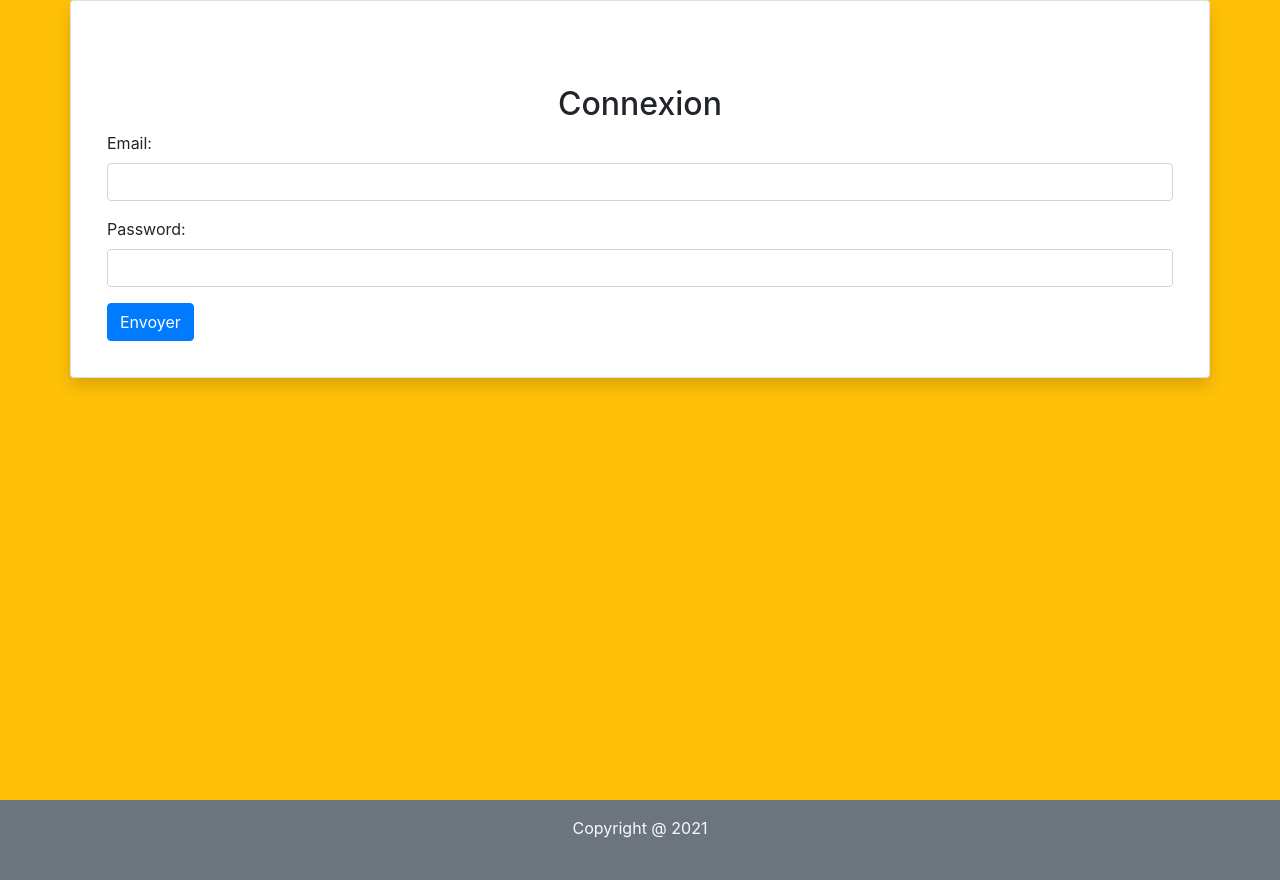
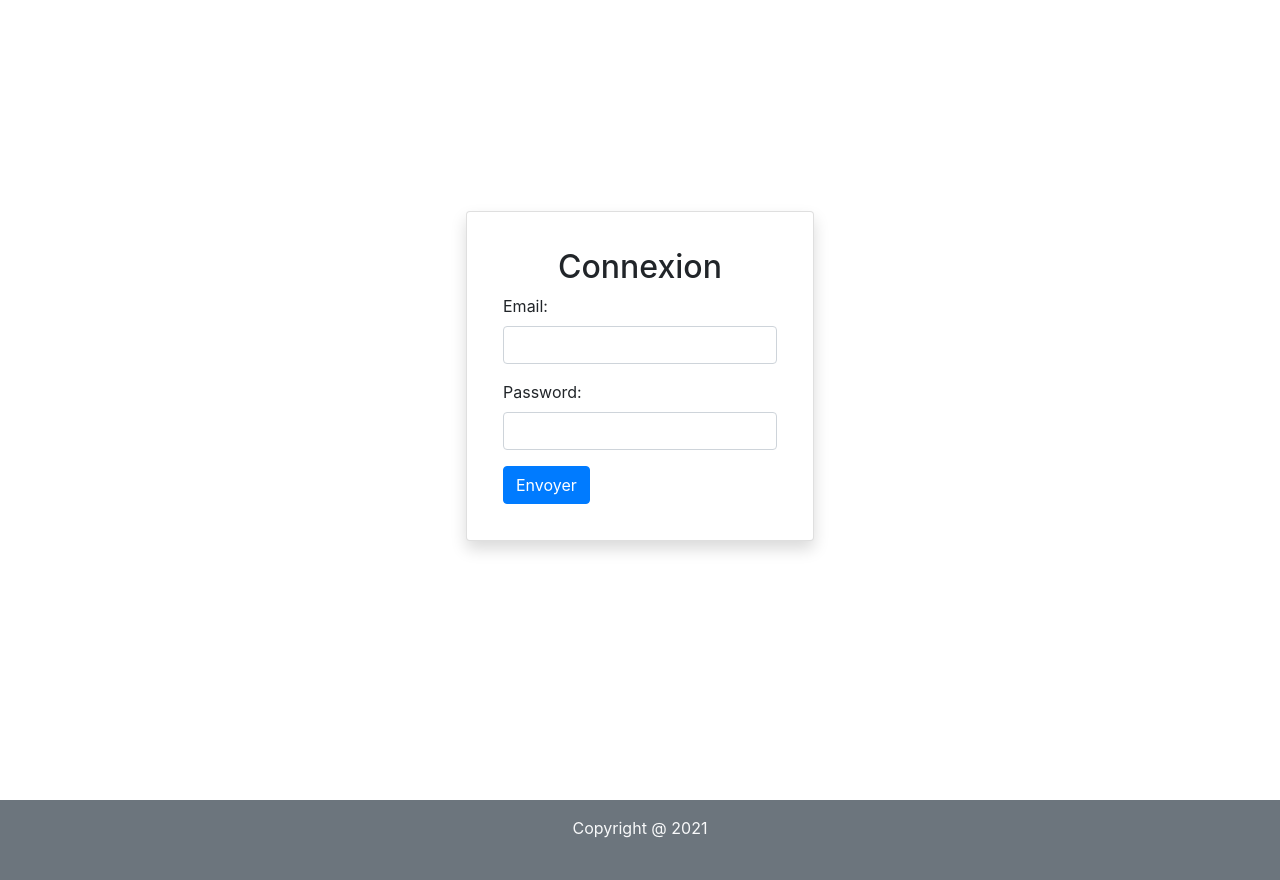
Before and after one commit to laurent-66/site_communautaire_snowtricks, a Symfony app: template templates/core/auth/login.html.twig in a window 1280 px wide. Shown: the part 80-960 px from the top of the page. Run offline with Twig, Linux system fonts and the light colour scheme; the template is opened without the code that fills it, so the values that code supplies are empty; some libraries are stand-ins or nearby versions.

Commit message:
21-12-14 08:47 update css

```diff
--- a/public/css/loginPage.css
+++ b/public/css/loginPage.css
@@ -1,4 +1,8 @@
 .container-body
 {
+    display:flex;
+    flex-direction: column;
+    justify-content: center;
+    align-items: center;
     height: 100vh;
 }
--- a/templates/core/auth/login.html.twig
+++ b/templates/core/auth/login.html.twig
@@ -4,9 +4,11 @@
 
 {% block body %}
 
-<div class="container-fluid container-body bg-warning">
-    <div class="container card rounded shadow p-3 mb-5">
-        <div class="card-body mt-5">
+<div class="container-fluid container-body">
+    <div class="row">
+        <div class="col-sm-12 col-md-12 col-lg-12">
+            <div class="card rounded shadow p-3 mb-5">
+                <div class="card-body">
                     {% if error %}
                         <div>Identifiants Invalides</div>
                     {% endif %}
@@ -20,11 +22,12 @@
                             <label for="password">Password:</label>
                             <input type="password" class="form-control"  id="password" name="_password"/>
                         </div>
-
                         <button type="submit" class="btn btn-primary">Envoyer</button>
                     </form>
                 </div>
             </div>
         </div>
+    </div>
+</div>
 
 {% endblock %}
--- a/templates/core/auth/register.html.twig
+++ b/templates/core/auth/register.html.twig
@@ -4,6 +4,8 @@
 {% block body %}
 <div class="container-fluid mx-0 my-0 px-0 mx-0" id="register">
     <div class="container-fluid container-body">
+        <div class="row">
+            <div class="col-sm-12 col-md-12 col-lg-12">
                 <div class="container card rounded shadow p-3 mb-5">
                     {% if error %}
                     <div class="alert alert-danger" role="alert">
@@ -18,4 +20,6 @@
                 </div>
             </div>
         </div>
+    </div>
+</div>
 {% endblock %}
```
Lines whose indentation alone changed are shown as unchanged.
